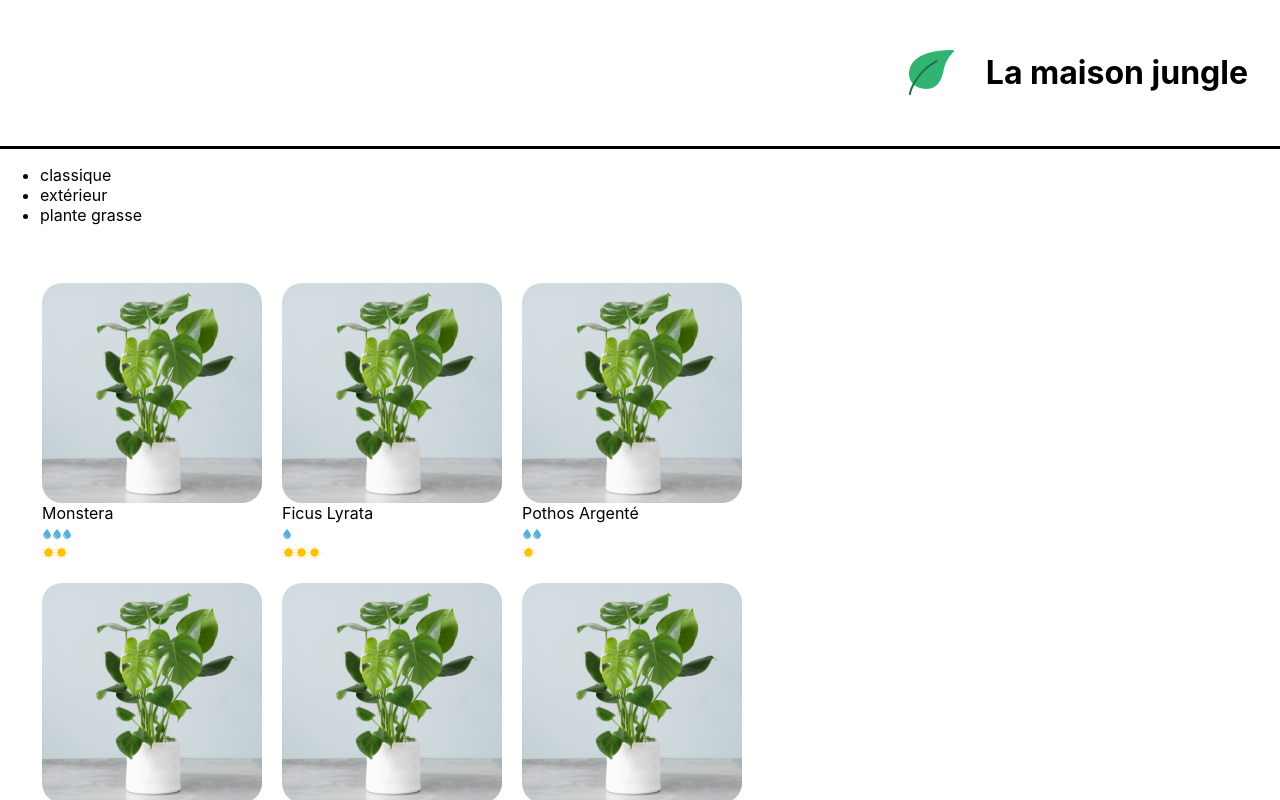
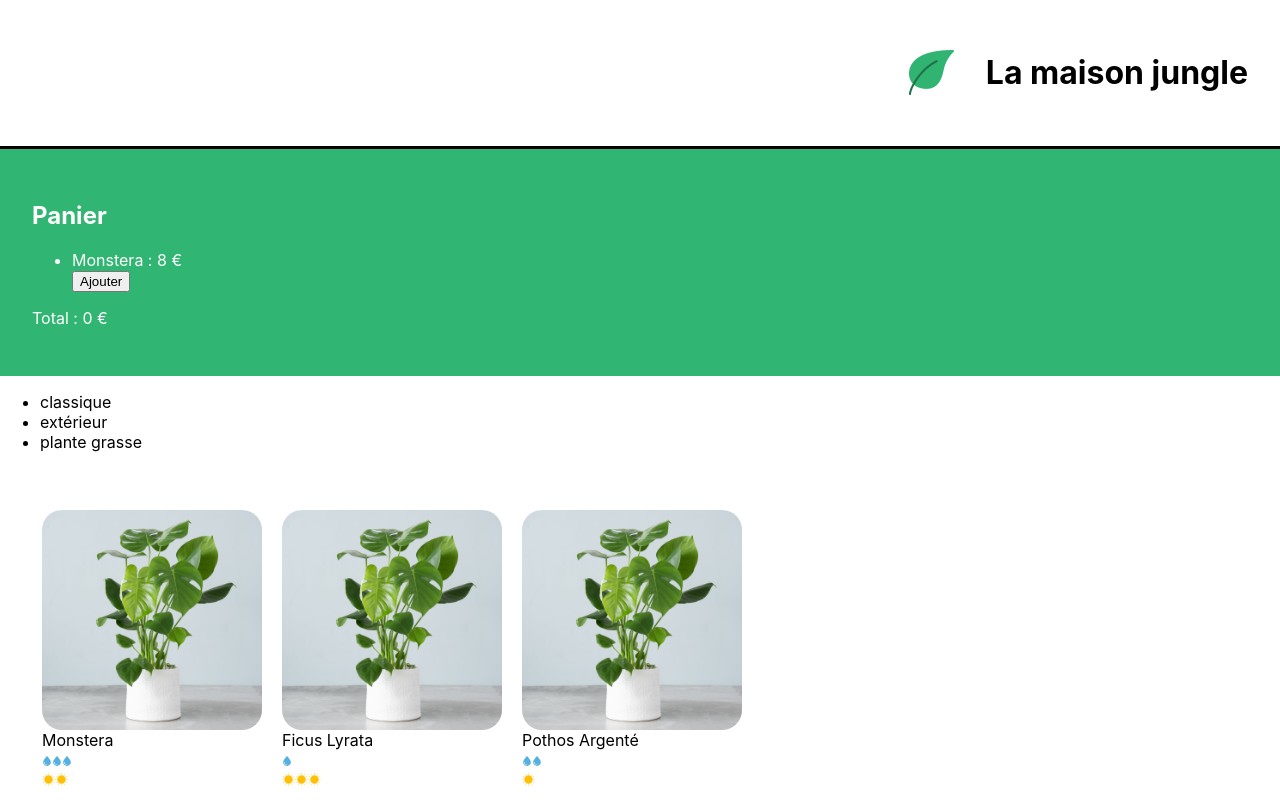
Before and after one commit to Vives-M/learning-react, a React (Create React App) app in the folder la-maison-jungle/: page / in a window 1280 px wide. Shown: the top 800 px of the page. Built offline with nearby package versions, Linux system fonts and the light colour scheme.

Commit message:
add useState to add monstera in the cart

```diff
--- a/la-maison-jungle/src/components/App.js
+++ b/la-maison-jungle/src/components/App.js
@@ -1,5 +1,5 @@
 import Banner from './Banner'
-// import Cart from './Cart'
+import Cart from './Cart'
 import logo from '../assets/logo.png'
 import ShoppingList from './ShoppingList';
 import Footer from './Footer'
@@ -11,7 +11,7 @@ function App() {
       <img src={logo} alt='Logo La maison jungle' className='lmj-logo'/>
       <h1 className='lmj-title'>La maison jungle</h1>
     </Banner>
-    {/* {<Cart />} */}
+    {<Cart />}
     <ShoppingList />
     <Footer />
 
--- a/la-maison-jungle/src/components/Cart.js
+++ b/la-maison-jungle/src/components/Cart.js
@@ -1,17 +1,20 @@
 import '../styles/Cart.css';
+import { useState } from 'react'
 
 function Cart() {
+  const [cart, updateCart] = useState(0)
   const monsteraPrice = 8
-  const lierrePrice = 10
-  const fleursPrice = 15
+  // const lierrePrice = 10
+  // const fleursPrice = 15
   return <div className="lmj-cart">
     <h2>Panier</h2>
     <ul>
       <li>Monstera : {monsteraPrice} €</li>
-      <li>Lierre : {lierrePrice} €</li>
-      <li>Bouquet de fleurs : {fleursPrice} €</li>
+      <button onClick={() => updateCart(cart + 1)}>
+        Ajouter
+      </button>
     </ul>
-    <p>Total : { monsteraPrice + lierrePrice + fleursPrice } €</p>
+    <p>Total : { monsteraPrice * cart} €</p>
     </div>
 }
 
```
